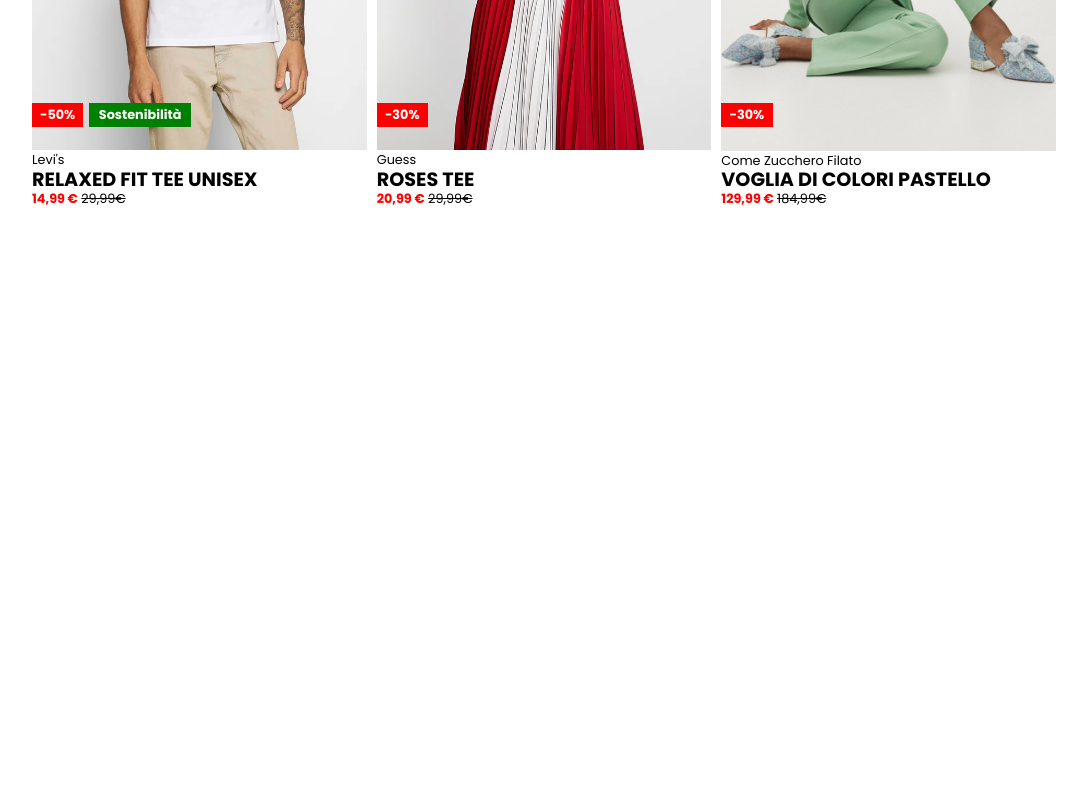
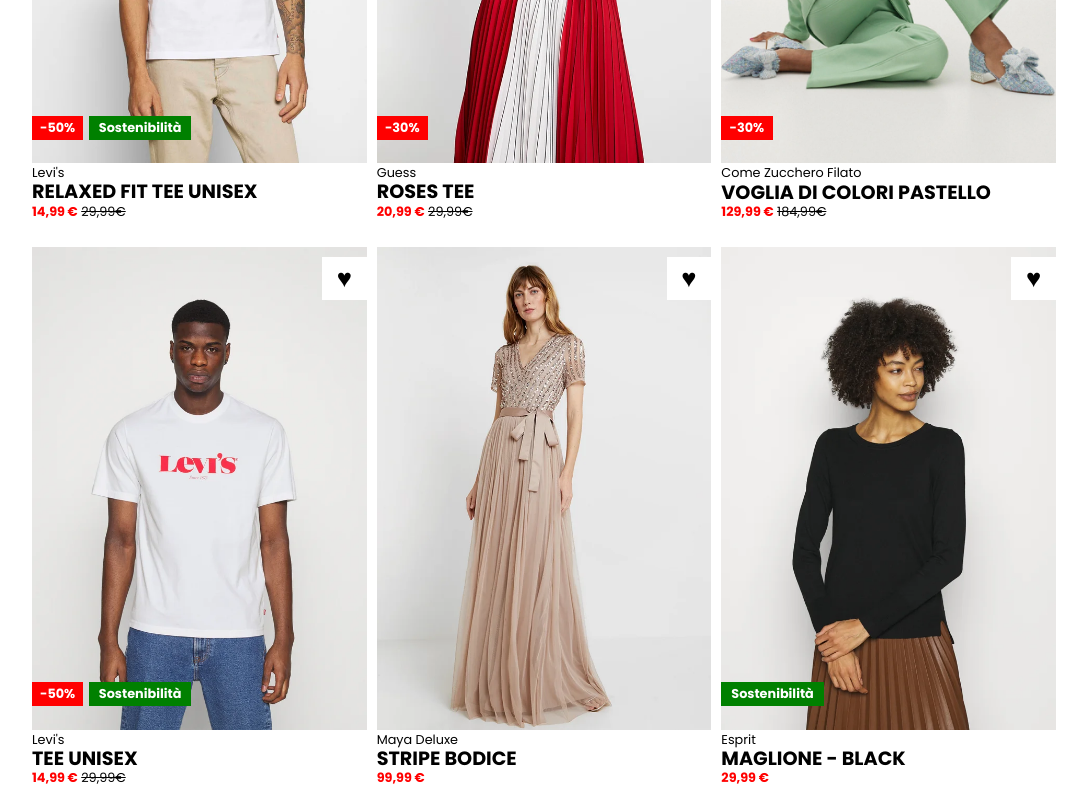
Before and after one commit to leonardo-guglielmini/html-css-boolando, a plain HTML site: page index.html in a window 1280 px wide. Shown: the part 415-1215 px from the top of the page, without its empty margins (96-1183 px from the left). Before the commit the page ends 800 px from the top, so only its background shows below. Drawn offline with Linux system fonts and the light colour scheme.

Commit message:
ADD main content second row

```diff
--- a/css/style.css
+++ b/css/style.css
@@ -49,6 +49,7 @@
     display: flex;
     align-items: flex-start;
     gap:10px;
+    padding: 1vw 0;
 }
 
 .column-33{
@@ -124,3 +125,7 @@
     bottom:15%;
     left: 17%;
 }
+
+.sustain.line-start{
+    left:0;
+}
--- a/index.html
+++ b/index.html
@@ -67,6 +67,45 @@
                     </div>
                 </div>
             </div>
+
+            <div class="row">
+                <div class="column column-33">
+                    <div class="card">
+                        <a href="#"><img src="./img/4.webp" alt="img-4"></a>
+                        <div class="text">
+                            <p>Levi's</p>
+                            <h2>TEE UNISEX</h2>
+                            <span class="new-price">14,99 &euro;</span> <span class="old-price">29,99&euro;</span>
+                        </div>
+                        <div class="like">&hearts;</div>
+                        <div class="discount">-50%</div>
+                        <div class="sustain">Sostenibilità</div>
+                    </div>
+                </div>
+                <div class="column column-33">
+                    <div class="card">
+                        <img src="./img/5.webp" alt="img-5">
+                        <div class="text">
+                            <p>Maya Deluxe</p>
+                            <h2>STRIPE BODICE</h2>
+                            <span class="new-price">99,99 &euro;</span>
+                        </div>
+                        <div class="like">&hearts;</div>
+                    </div>
+                </div>
+                <div class="column column-33">
+                    <div class="card">
+                        <img src="./img/6.webp" alt="img-6">
+                        <div class="text">
+                            <p>Esprit</p>
+                            <h2>MAGLIONE - BLACK</h2>
+                            <span class="new-price">29,99 &euro;</span>
+                        </div>
+                        <div class="like">&hearts;</div>
+                        <div class="sustain line-start">Sostenibilità</div>
+                    </div>
+                </div>
+            </div>
         </div>
 
     </main>
```
